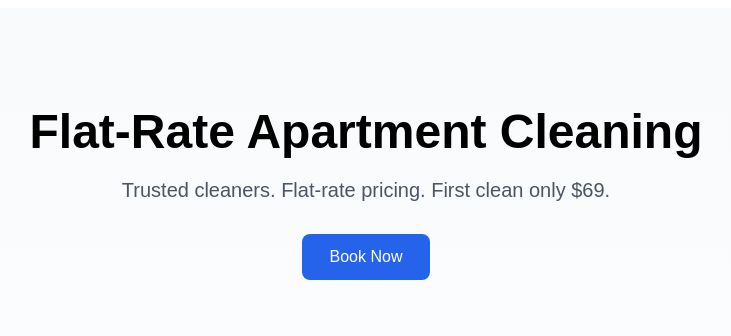
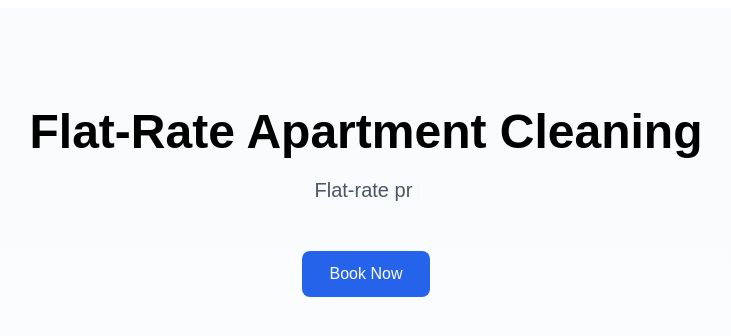
Before and after one commit to Akib-Islam1/Flat-Rate-Cleaning, a React (Vite) app: page / in a window 1280 px wide. Shown: the top 336 px of the page, without its empty margins (274-1005 px from the left). Built offline with nearby package versions, Linux system fonts and the light colour scheme.

Commit message:
Update HomePage.jsx

```diff
--- a/src/HomePage.jsx
+++ b/src/HomePage.jsx
@@ -1,4 +1,5 @@
 import React from 'react';
+import { Typewriter } from 'react-simple-typewriter';
 
 export default function HomePage() {
   return (
@@ -13,8 +14,16 @@ export default function HomePage() {
         Flat-Rate Apartment Cleaning
       </h1>
 
-      <p style={{ fontSize: '1.25rem', marginBottom: '2rem', color: '#4b5563' }}>
-        Trusted cleaners. Flat-rate pricing. First clean only $69.
+      <p style={{ fontSize: '1.25rem', marginBottom: '2rem', color: '#4b5563', height: '40px' }}>
+        <Typewriter
+          words={['Trusted cleaners.', 'Flat-rate pricing.', 'First clean only $69.']}
+          loop={0}
+          cursor
+          cursorStyle="|"
+          typeSpeed={60}
+          deleteSpeed={40}
+          delaySpeed={1200}
+        />
       </p>
 
       <a href="https://calendly.com/akibislam1201/30min" target="_blank" rel="noopener noreferrer">
```
